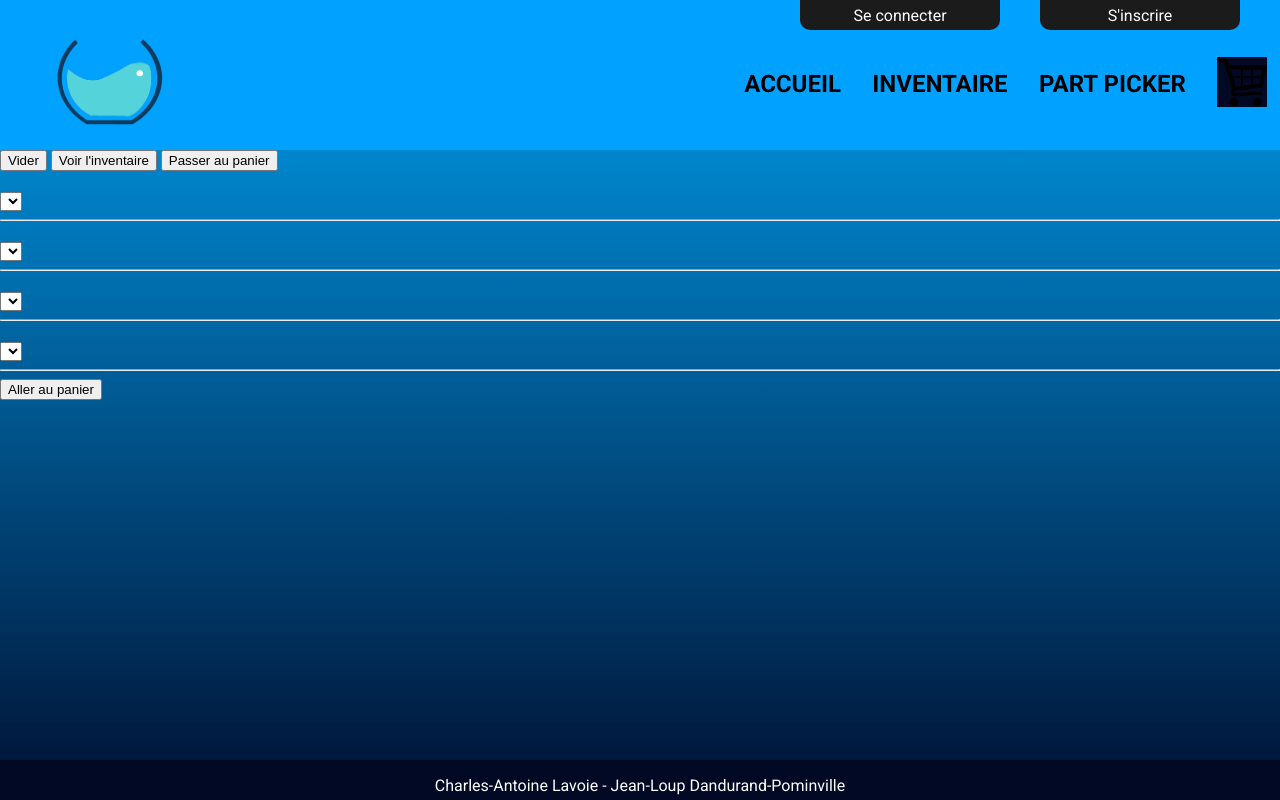
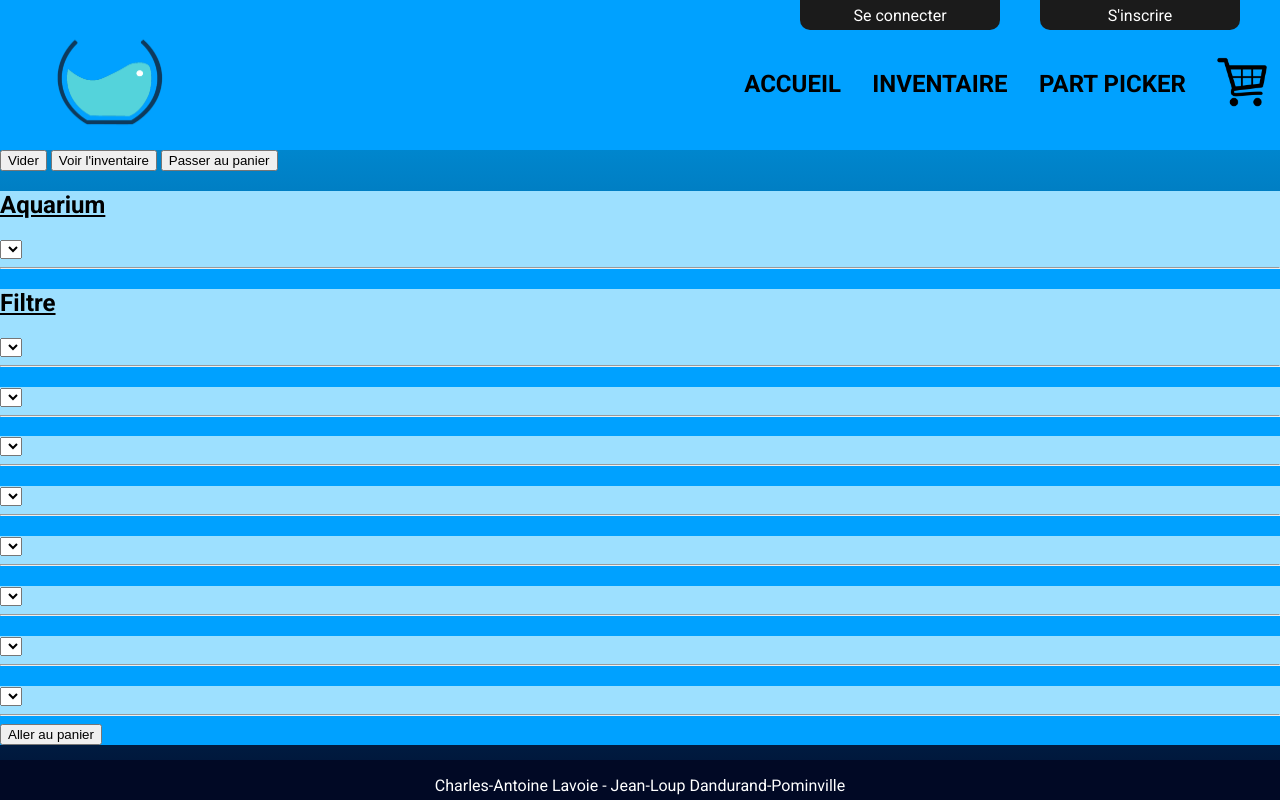
Before and after one commit to Jean-LoupIsReal/ProjetWebAquarium, a PHP site: page /poissonPartPicker.php in a window 1280 px wide. Run offline with PHP 8.4, Linux system fonts and the light colour scheme; lists and menus that the app fills with data are empty; some web fonts are replaced.

Commit message:
synchronisation

```diff
--- a/classe/classeAquarium.php
+++ b/classe/classeAquarium.php
@@ -21,11 +21,19 @@
                 $this->$methodName($v); // Insère la valeur dans la méthode
         }
     }
-    public function affiche(){
-        echo "<div>";
+    public function affiche($mode)
+    {
+        echo "<div class='affichage'>";
             echo "<img src='img/aquariums/". $this->get_img(). "' alt='". $this->get_img(). "'></img>"; //si temps ajouter img précise avec $poisson->get_img()
             echo "<p>Aquarium ". $this->get_type(). " ". $this->get_gallons(). "</p><p>". $this->get_dimensions(). "</p><p>". $this->get_prix(). "$". "</p>";
-            echo "<button onclick='ajouterAquariumPanier()'class='" . $this->get_no(). "'>Ajouter au panier</button>";
+            if($mode == "ajouter")
+            {
+                echo "<button onclick='ajouterAquarium(". $this->get_no() .")'class='" . $this->get_no(). "'>Ajouter au panier</button>";
+            }
+            elseif($mode == "supprimer")
+            {
+                echo "<button onclick='supprimerEntrée()'>Supprimer</button>";
+            }
         echo "</div>";
     }
 
@@ -45,7 +53,6 @@
     public function set_no($_id)
     {
         $this->_no = $_id;
-
     }
 
     /**
--- a/classe/classeItem.php
+++ b/classe/classeItem.php
@@ -21,11 +21,19 @@
                 $this->$methodName($v); // Insère la valeur dans la méthode
         }
     }
-    public function affiche(){
-        echo "<div>";
+
+    public function affiche($mode){
+        echo "<div class='affichage'>";
             echo "<img src='img/items/". $this->get_type() ."/". $this->get_type() .".jpg' alt='". $this->get_type() ."'></img>"; //si temps ajouter img précise avec $poisson->get_img()
             echo "<p>". $this->get_type() . " " . $this->get_compagnie() . " " . $this->get_nom(). "</p><p>". $this->get_prix(). "$". "</p>";
-            echo "<button onclick='ajouterItemPanier()'class='" . $this->get_no(). " ". $this->get_type() ."'>Ajouter au panier</button>";
+            if($mode == "ajouter")
+            {
+                echo "<button onclick='ajouterItem(". $this->get_no() .")'class='" . $this->get_no(). "'>Ajouter au panier</button>";
+            }
+            elseif($mode == "supprimer")
+            {
+                echo "<button onclick='supprimerEntrée()'>Supprimer</button>";
+            }
         echo "</div>";
     }
     /**
@@ -161,7 +169,7 @@
      *
      * @return  self
      */
-    public function set_imgUrl($_img)
+    public function set_img($_img)
     {
         $this->_img = $_img;
 
--- a/classe/classePoisson.php
+++ b/classe/classePoisson.php
@@ -21,11 +21,18 @@
                 $this->$methodName($v); // Insère la valeur dans la méthode
         }
     }
-    public function affiche(){
-        echo "<div>";
+    public function affiche($mode){
+        echo "<div class='affichage'>";
             echo "<img src='img/poisson.jpg' alt='poisson'></img>"; //si temps ajouter img précise avec $poisson->get_img()
             echo  "<p>". $this->_nom . "</p><p>".  $this->_description. "</p><p>".  $this->_prix. "$". "</p>";
-            echo "<button onclick='ajouterPoissonPanier()' class='".  $this->_no . "'>Ajouter au panier</button>";
+            if($mode == "ajouter")
+            {
+                echo "<button onclick='ajouterPoisson(". $this->get_no() .")'class='" . $this->get_no(). "'>Ajouter au panier</button>";
+            }
+            elseif($mode == "supprimer")
+            {
+                echo "<button onclick='supprimerEntrée()'>Supprimer</button>";
+            }
         echo "</div>";
     }
 
@@ -90,13 +97,13 @@
     }
 
     // Getter pour _gallon_minimum
-    public function get_gallons_minimum() {
-        return $this->_gallons_minimum;
+    public function get_gallon_minimum() {
+        return $this->_gallon_minimum;
     }
 
     // Setter pour _gallon_minimum
-    public function set_gallons_minimum($gallons_minimum) {
-        $this->_gallons_minimum = $gallons_minimum;
+    public function set_gallon_minimum($gallon_minimum) {
+        $this->_gallon_minimum = $gallon_minimum;
     }
 
     // Getter pour _prix
--- a/css/style.css
+++ b/css/style.css
@@ -185,12 +185,12 @@
 
 .part-picker
 {
-
+    background-color: var(--bleupale);
 }
 
 .part
 {
-
+    background-color: var(--bleutrespale);
 }
 
 /*   CSS PANIER   */
@@ -204,26 +204,83 @@
 {
     display:flex;
     flex-direction: row;
+    overflow:hidden;
     gap: 5%;
     height:auto;
     padding: 20px;
 }
 
-.panier
+.liste-panier
 {
     width: 70%;
+    height:600px;
+    overflow:scroll;
     background-color: var(--bleumarin);
 }
 
 .paiement
 {
     width:20%;
+    height: 350px;
     background-color: var(--bleupale);
+    border: dashed 3px var(--bleumarin);
 }
 
-.entry
+.paiement h1
 {
-    background-color: white;
+    text-align: center;
+}
+
+.paiement button
+{
+    margin-left:30%;
+    color: white;
+    background-color: var(--bleumarin);
+    width: 35%;
+    height:35px;
+    border-radius: 5px;
+}
+
+.paiement hr
+{
+    border-color: var(--grisfonce);
+}
+
+.paiement-cout
+{
+    display:flex;
+    flex-direction: column;
+    width: 100%;
+}
+
+.paiement-cout div
+{
+    display:flex;
+    flex-direction: row;
+    justify-content: space-between;
+}
+
+.liste-panier .affichage
+{
+    display:flex;
+    flex-direction: row;
+    width:98%;
+    height:140px;
+    margin: 5px auto 5px auto;
+    border-radius: 10px;
+    background-color:var(--bleupale);
+    opacity:80%;
+}
+
+.liste-panier .affichage img
+{
+    width:125px;
+    height: 125px;
+}
+
+.liste-panier .affichage button
+{
+    height: 30px;
 }
 
 /*   CSS RESPONSIVE   */
--- a/inc/header.php
+++ b/inc/header.php
@@ -21,6 +21,7 @@
     <link rel="stylesheet" href="css/style.css" />
     <link href="https://fonts.googleapis.com/css2?family=Linefont:wght@200&family=Roboto:wght@400;700&display=swap" rel="stylesheet">
     <link href="https://fonts.googleapis.com/css2?family=Coiny&family=Linefont:wght@200&family=Roboto:wght@400;700&display=swap" rel="stylesheet">
+    <script src="js/script.js"></script>
 </head>
 <body class="page">
 
--- a/js/script.js
+++ b/js/script.js
@@ -37,3 +37,18 @@
   }
   return "";
 }
+
+function ajouterAquarium(value)
+{
+  console.log(value);
+}
+
+function ajouterPoisson()
+{
+
+}
+
+function ajouterItem()
+{
+
+}
--- a/manager/item_manager.php
+++ b/manager/item_manager.php
@@ -9,7 +9,7 @@
 
     const SELECT_ALL_POISSONS = "SELECT * FROM `poisson`";
 
-    const SELECT_ALL_AQUARIUMS = "SELECT * FROM aquarium
+    const SELECT_ALL_AQUARIUMS = "SELECT aquarium.*,  type_aquarium.type FROM aquarium
                                   INNER JOIN type_aquarium ON aquarium.no_type_aquarium = type_aquarium.no" ;
 
     const SELECT_ALL_ITEMS = "SELECT *  FROM item_autre
@@ -21,7 +21,7 @@
     const SELECT_AQUARIUM_BY_ID = "SELECT * FROM aquarium
                                     INNER JOIN type_aquarium ON aquarium.no_type_aquarium = type_aquarium.no WHERE aquarium.no = :id";
 
-    CONST SELECT_ITEMS_BY_ID = "SELECT *  FROM item_autre
+    CONST SELECT_ITEM_BY_ID = "SELECT *  FROM item_autre
                                 INNER JOIN compagnie ON item_autre.no_compagnie = compagnie.no
                                 INNER JOIN type_item ON item_autre.no_type_item = type_item.no
                                 WHERE item_autre.no = :id";
@@ -66,17 +66,27 @@
         return $itemsArray;
     }
 
-    private function getAquariumByID($id)
+    public function getAquariumByID($id)
     {
+        $query = $this->_db->prepare(self::SELECT_AQUARIUM_BY_ID);
+        $query->execute(array("id" => $id));
+        $aquarium = $query->fetch();
 
+        assert(!empty($aquarium), "L'Aquarium n'a pas été trouvé(s) dans la base de données.");
+
+        return new Aquarium($aquarium);
     }
 
-    private function getItemByID($id)
+    public function getItemByID($id)
     {
+        $query = $this->_db->prepare(self::SELECT_ITEM_BY_ID);
+        $query->execute(array("id" => $id));
+        $item = $query->fetch();
 
+        assert(!empty($item), "L'item n'a pas été trouvé(s) dans la base de données.");
+
+        return new Item($item);
     }
+}
 
-
-
-}
 ?>
--- a/poissonPartPicker.php
+++ b/poissonPartPicker.php
@@ -11,33 +11,68 @@
     <section class="part-picker">
         <span class="picker">
             <div class="part">
-                <h2></h2>
+                <h2><u>Aquarium</u></h2>
                 <select>
 
                 </select>
+                <hr>
             </div>
-            <hr>
             <div class="part">
-                <h2></h2>
+                <h2><u>Filtre</u></h2>
                 <select>
 
                 </select>
+                <hr>
             </div>
-            <hr>
             <div class="part">
-                <h2></h2>
+                <h2><u></u></h2>
                 <select>
 
                 </select>
+                <hr>
             </div>
-            <hr>
             <div class="part">
-                <h2></h2>
+                <h2><u></u></h2>
                 <select>
 
                 </select>
+                <hr>
             </div>
-            <hr>
+            <div class="part">
+                <h2><u></u></h2>
+                <select>
+
+                </select>
+                <hr>
+            </div>
+            <div class="part">
+                <h2><u></u></h2>
+                <select>
+
+                </select>
+                <hr>
+            </div>
+            <div class="part">
+                <h2><u></u></h2>
+                <select>
+
+                </select>
+                <hr>
+            </div>
+            <div class="part">
+                <h2><u></u></h2>
+                <select>
+
+                </select>
+                <hr>
+            </div>
+            <div class="part">
+                <h2><u></u></h2>
+                <select>
+
+                </select>
+                <hr>
+            </div>
         </span>
         <span class="prix-paiement">
             <button onclick=ajouterTous()>Aller au panier</button>
```
Also changed, not shown: classe/aquariumManager.php (deleted, +0 -8 lines), index.php (+20 -16 lines), inventaire.php (+4 -11 lines), panier.php (+15 -15 lines), shop.php (deleted).
